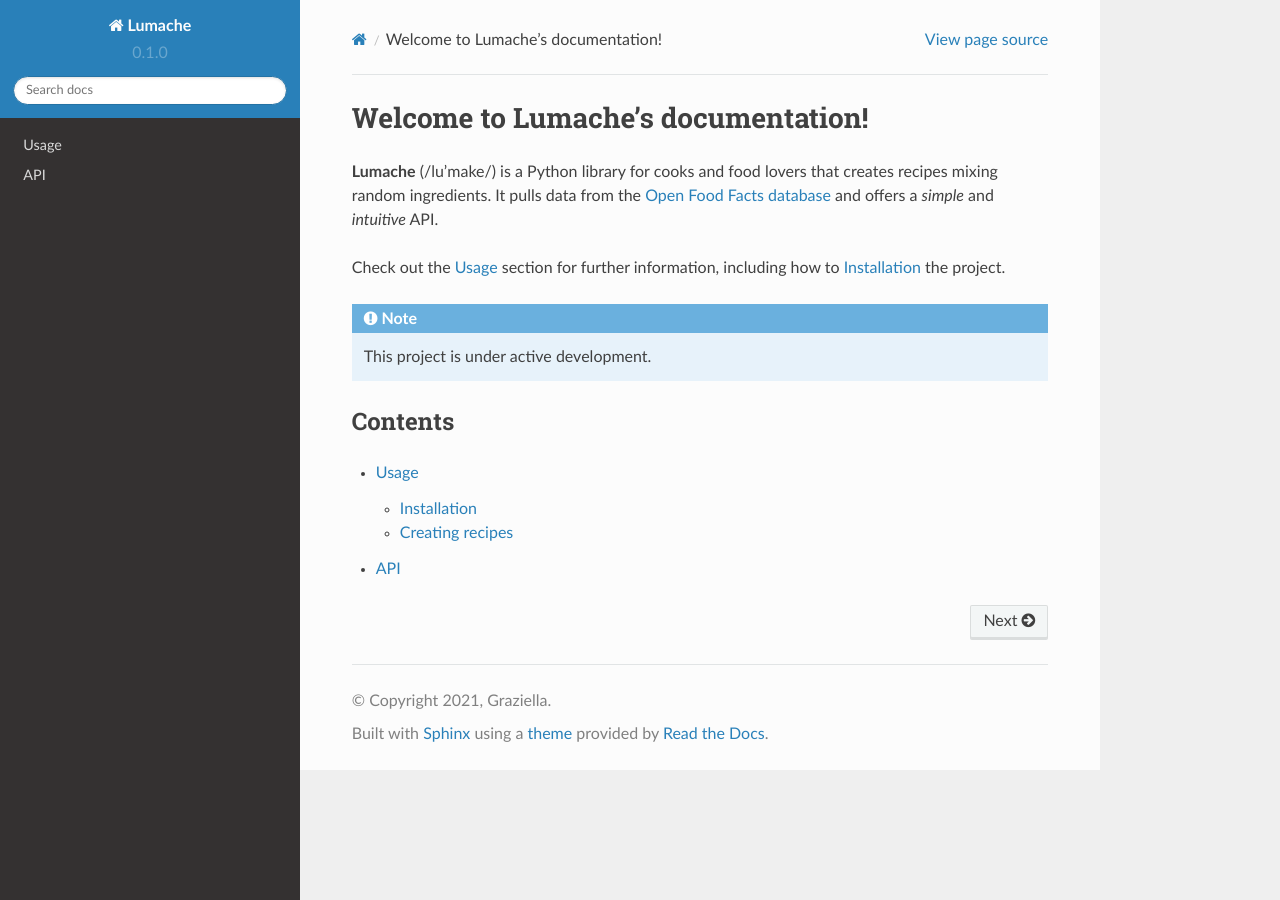
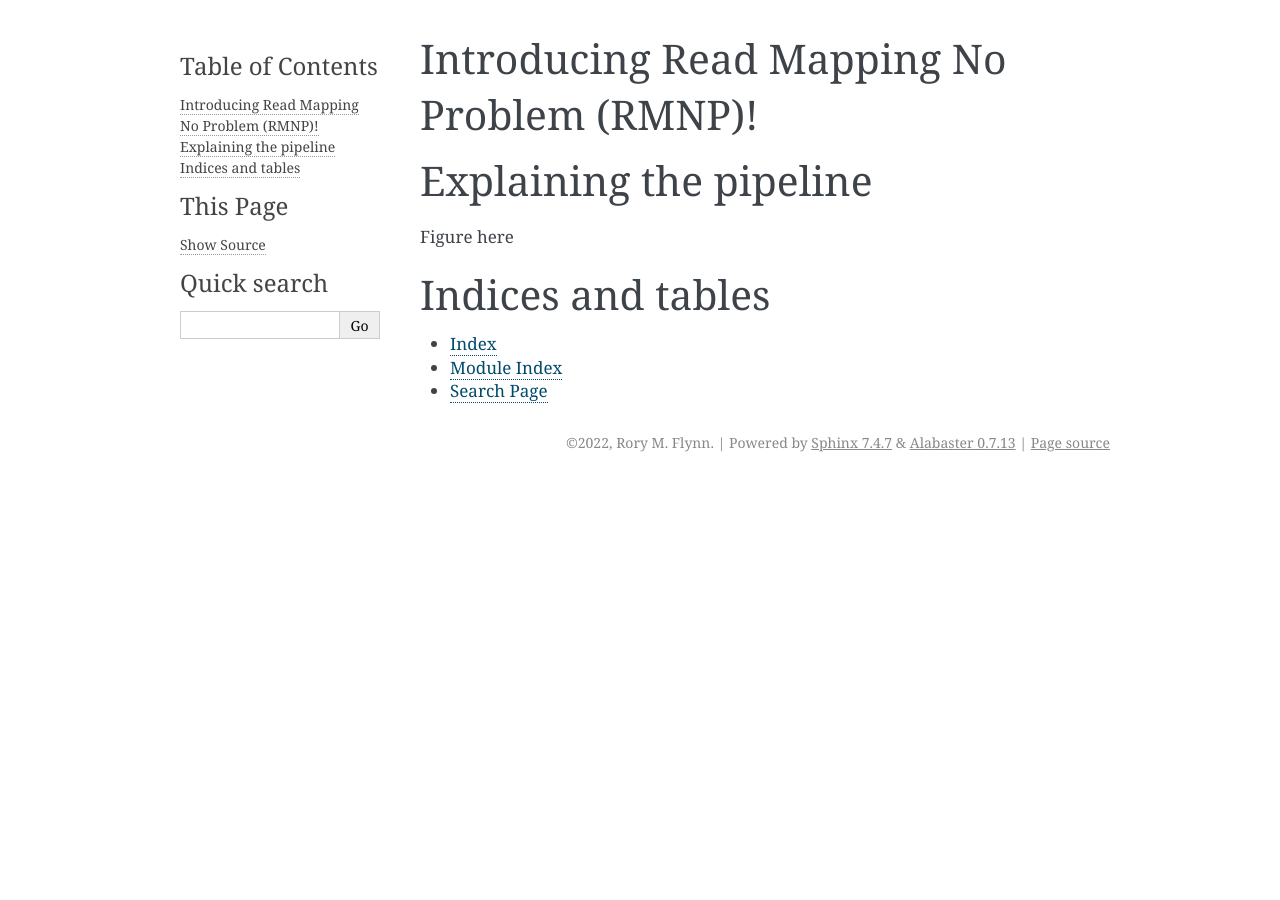
Before and after one commit to rmFlynn/snakemake_example, a Sphinx documentation site: the page built from docs/source/index.rst, in a window 1280 px wide. Built offline with Sphinx 7.4.7, drawn with Linux system fonts in a browser that asks for light colours.

Commit message:
Let get some docs in here!

```diff
--- a/docs/source/api.rst
+++ /dev/null
@@ -1,7 +0,0 @@
-API
-===
-
-.. autosummary::
-   :toctree: generated
-
-   lumache
--- a/docs/source/conf.py
+++ b/docs/source/conf.py
@@ -1,35 +1,55 @@
 # Configuration file for the Sphinx documentation builder.
+#
+# This file only contains a selection of the most common options. For a full
+# list see the documentation:
+# https://www.sphinx-doc.org/en/master/usage/configuration.html
 
-# -- Project information
+# -- Path setup --------------------------------------------------------------
 
-project = 'Lumache'
-copyright = '2021, Graziella'
-author = 'Graziella'
+# If extensions (or modules to document with autodoc) are in another directory,
+# add these directories to sys.path here. If the directory is relative to the
+# documentation root, use os.path.abspath to make it absolute, like shown here.
+#
+# import os
+# import sys
+# sys.path.insert(0, os.path.abspath('.'))
 
+
+# -- Project information -----------------------------------------------------
+
+project = 'RMNP_Pipeline'
+copyright = '2022, Rory M. Flynn'
+author = 'Rory M. Flynn'
+
+# The full version, including alpha/beta/rc tags
 release = '0.1'
-version = '0.1.0'
 
-# -- General configuration
 
+# -- General configuration ---------------------------------------------------
+
+# Add any Sphinx extension module names here, as strings. They can be
+# extensions coming with Sphinx (named 'sphinx.ext.*') or your custom
+# ones.
 extensions = [
-    'sphinx.ext.duration',
-    'sphinx.ext.doctest',
-    'sphinx.ext.autodoc',
-    'sphinx.ext.autosummary',
-    'sphinx.ext.intersphinx',
 ]
 
-intersphinx_mapping = {
-    'python': ('https://docs.python.org/3/', None),
-    'sphinx': ('https://www.sphinx-doc.org/en/master/', None),
-}
-intersphinx_disabled_domains = ['std']
-
+# Add any paths that contain templates here, relative to this directory.
 templates_path = ['_templates']
 
-# -- Options for HTML output
+# List of patterns, relative to source directory, that match files and
+# directories to ignore when looking for source files.
+# This pattern also affects html_static_path and html_extra_path.
+exclude_patterns = []
 
-html_theme = 'sphinx_rtd_theme'
 
-# -- Options for EPUB output
-epub_show_urls = 'footnote'
+# -- Options for HTML output -------------------------------------------------
+
+# The theme to use for HTML and HTML Help pages.  See the documentation for
+# a list of builtin themes.
+#
+html_theme = 'alabaster'
+
+# Add any paths that contain custom static files (such as style sheets) here,
+# relative to this directory. They are copied after the builtin static files,
+# so a file named "default.css" will overwrite the builtin "default.css".
+html_static_path = ['_static']
--- a/docs/source/index.rst
+++ b/docs/source/index.rst
@@ -1,22 +1,24 @@
-Welcome to Lumache's documentation!
-===================================
+.. RMNP_Pipeline documentation master file, created by
+   sphinx-quickstart on Thu Jul 14 14:52:41 2022.
+   You can adapt this file completely to your liking, but it should at least
+   contain the root `toctree` directive.
 
-**Lumache** (/lu'make/) is a Python library for cooks and food lovers
-that creates recipes mixing random ingredients.
-It pulls data from the `Open Food Facts database <https://world.openfoodfacts.org/>`_
-and offers a *simple* and *intuitive* API.
-
-Check out the :doc:`usage` section for further information, including
-how to :ref:`installation` the project.
-
-.. note::
-
-   This project is under active development.
-
-Contents
---------
+Introducing Read Mapping No Problem (RMNP)!
+=========================================
 
 .. toctree::
+   :maxdepth: 2
+   :caption: Contents:
 
-   usage
-   api
+
+Explaining the pipeline
+=====================
+
+Figure here
+
+Indices and tables
+==================
+
+* :ref:`genindex`
+* :ref:`modindex`
+* :ref:`search`
```
Also changed, not shown: docs/source/usage.rst (deleted, +0 -33 lines), 2 other files.
